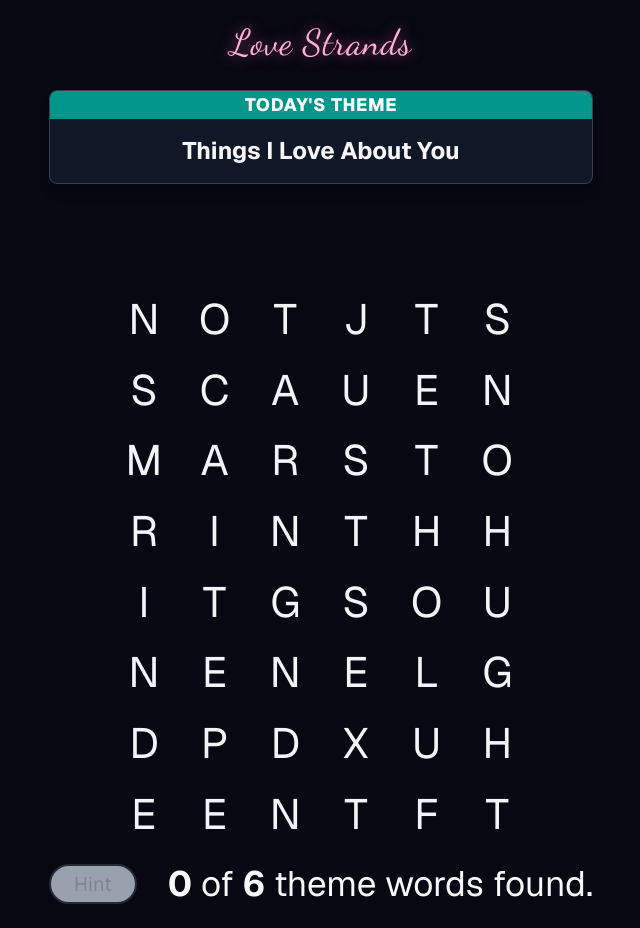
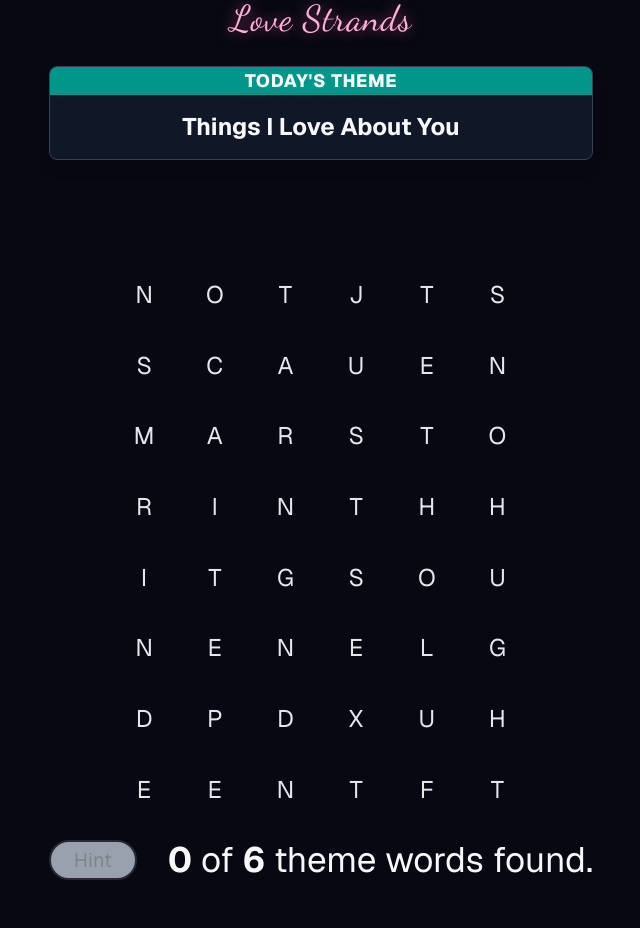
Before and after one commit to i-amare/love-strands, a Next.js app: page / in a window 1280 px wide. Shown: the whole page, without its empty margins (319-959 px from the left). After the commit the page ends 880 px from the top, so only its background shows below. Built offline with nearby package versions, Linux system fonts and the light colour scheme.

Commit message:
styling changes

```diff
--- a/app/components/LetterGrid.tsx
+++ b/app/components/LetterGrid.tsx
@@ -41,7 +41,7 @@ export default function LetterGrid({
               key={key}
               type="button"
               className={[
-                "relative z-3 grid w-full aspect-square place-items-center rounded-full border-0 bg-transparent text-[#f3f4f8] text-[clamp(1.95rem,7.8vw,2.65rem)] leading-none tracking-[0.02em] uppercase transition-[background-color,color,box-shadow] duration-120 ease-[ease]",
+                "relative z-3 grid w-full aspect-square place-items-center rounded-full border-0 bg-transparent text-gray-200 text-2xl leading-none tracking-[0.02em] uppercase transition-[background-color,color,box-shadow] duration-120 ease-[ease]",
                 selectedKeys.has(key)
                   ? "bg-[rgba(245,204,54,0.22)] shadow-[inset_0_0_0_2px_rgba(229,231,235,0.9)]"
                   : "",
--- a/app/components/StrandsGame.tsx
+++ b/app/components/StrandsGame.tsx
@@ -330,7 +330,7 @@ export default function StrandsGame() {
 
   return (
     <main
-      className="min-h-svh flex justify-center p-6"
+      className="min-h-svh flex justify-center px-4"
     >
       <div className="flex w-full max-w-136 flex-col gap-[0.55rem] sm:gap-3">
         <h1 className="m-0 text-center font-love text-4xl pb-4 leading-[1.05] tracking-[0.02em] text-(--pink-accent-bright) [text-shadow:0_0_14px_rgba(255,98,170,0.6)]">
```
